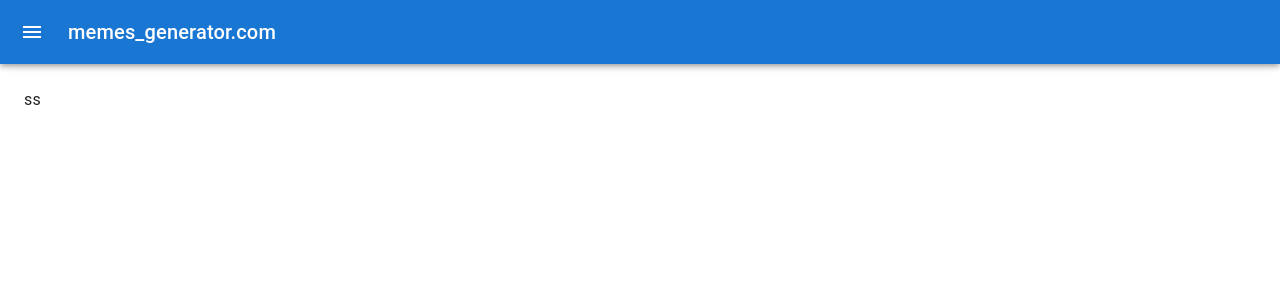
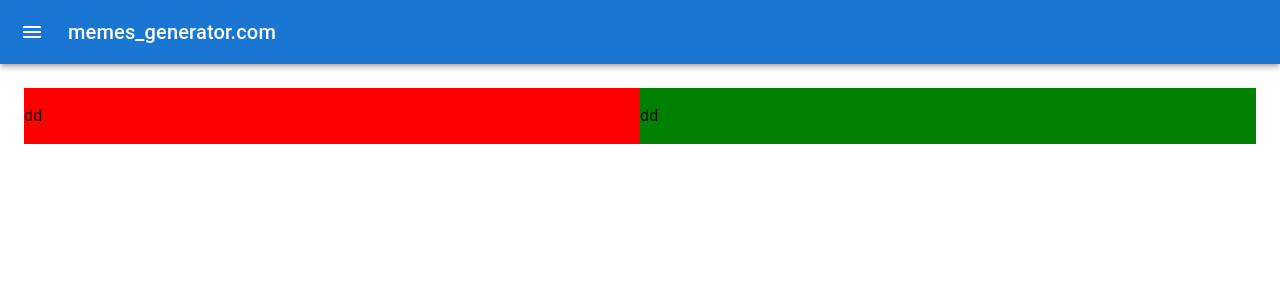
Before and after one commit to sasha-ajin/memes-generator-react, a React (Create React App) app: page / in a window 1280 px wide. Shown: the top 300 px of the page. Built offline with nearby package versions, Linux system fonts and the light colour scheme.

Commit message:
add empty Inputs and Image, add device control

```diff
--- a/src/Generator/Generator.tsx
+++ b/src/Generator/Generator.tsx
@@ -1,12 +1,19 @@
-import React from 'react'
-import styled from 'styled-components';
+import React from "react";
+import { GeneratorContainer, ImageContainer, InputsContainer } from "./styles";
+import Image from "./components/Image/Image";
+import Inputs from "./components/Inputs/Inputs";
 
 const Generator = () => {
-    return (
-        <div>
-            ss
-        </div>
-    )
-}
+  return (
+    <GeneratorContainer>
+      <ImageContainer>
+        <Image />
+      </ImageContainer>
+      <InputsContainer>
+        <Inputs />
+      </InputsContainer>
+    </GeneratorContainer>
+  );
+};
 
-export default Generator
+export default Generator;
--- /dev/null
+++ b/src/Generator/components/Image/Image.tsx
@@ -0,0 +1,11 @@
+import React from "react";
+
+const Image = () => {
+  return (
+    <div>
+      <p>dd</p>
+    </div>
+  );
+};
+
+export default Image;
--- /dev/null
+++ b/src/Generator/components/Inputs/Inputs.tsx
@@ -0,0 +1,11 @@
+import React from "react";
+
+const Inputs = () => {
+  return (
+    <div>
+      <p>dd</p>
+    </div>
+  );
+};
+
+export default Inputs;
--- a/src/Generator/styles.ts
+++ b/src/Generator/styles.ts
@@ -1 +1,25 @@
 import styled from "styled-components";
+import { device } from "./../device";
+
+export const GeneratorContainer = styled.div`
+  background-color: black;
+  display: flex;
+  flex-direction: column;
+  @media ${device.laptop} {
+    flex-direction: row;
+  }
+`;
+export const ImageContainer = styled.div`
+  background-color: red;
+  width: 100%;
+  @media ${device.laptop} {
+    width: 50%;
+  }
+`;
+export const InputsContainer = styled.div`
+  background-color: green;
+  width: 100%;
+  @media ${device.laptop} {
+    width: 50%;
+  }
+`;
--- /dev/null
+++ b/src/device.ts
@@ -0,0 +1,20 @@
+const size = {
+  mobileS: "320px",
+  mobileM: "375px",
+  mobileL: "425px",
+  tablet: "768px",
+  laptop: "1024px",
+  laptopL: "1440px",
+  desktop: "2560px",
+};
+
+export const device = {
+  mobileS: `(min-width: ${size.mobileS})`,
+  mobileM: `(min-width: ${size.mobileM})`,
+  mobileL: `(min-width: ${size.mobileL})`,
+  tablet: `(min-width: ${size.tablet})`,
+  laptop: `(min-width: ${size.laptop})`,
+  laptopL: `(min-width: ${size.laptopL})`,
+  desktop: `(min-width: ${size.desktop})`,
+  desktopL: `(min-width: ${size.desktop})`,
+};
--- a/src/index.tsx
+++ b/src/index.tsx
@@ -1,6 +1,5 @@
 import React from "react";
 import ReactDOM from "react-dom/client";
-import "./index.css";
 import App from "./App";
 
 const root = ReactDOM.createRoot(
```
Also changed, not shown: src/index.css (deleted).
